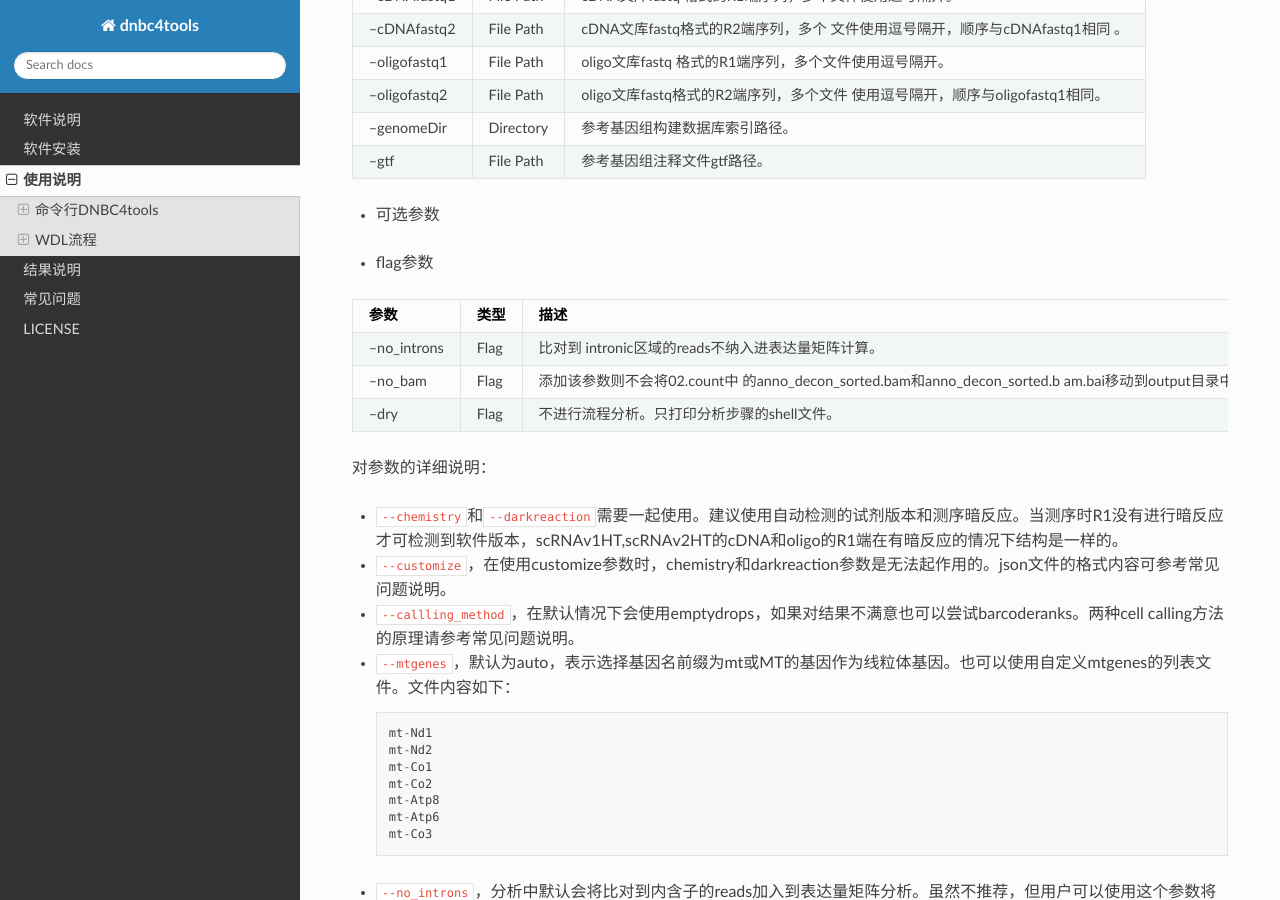
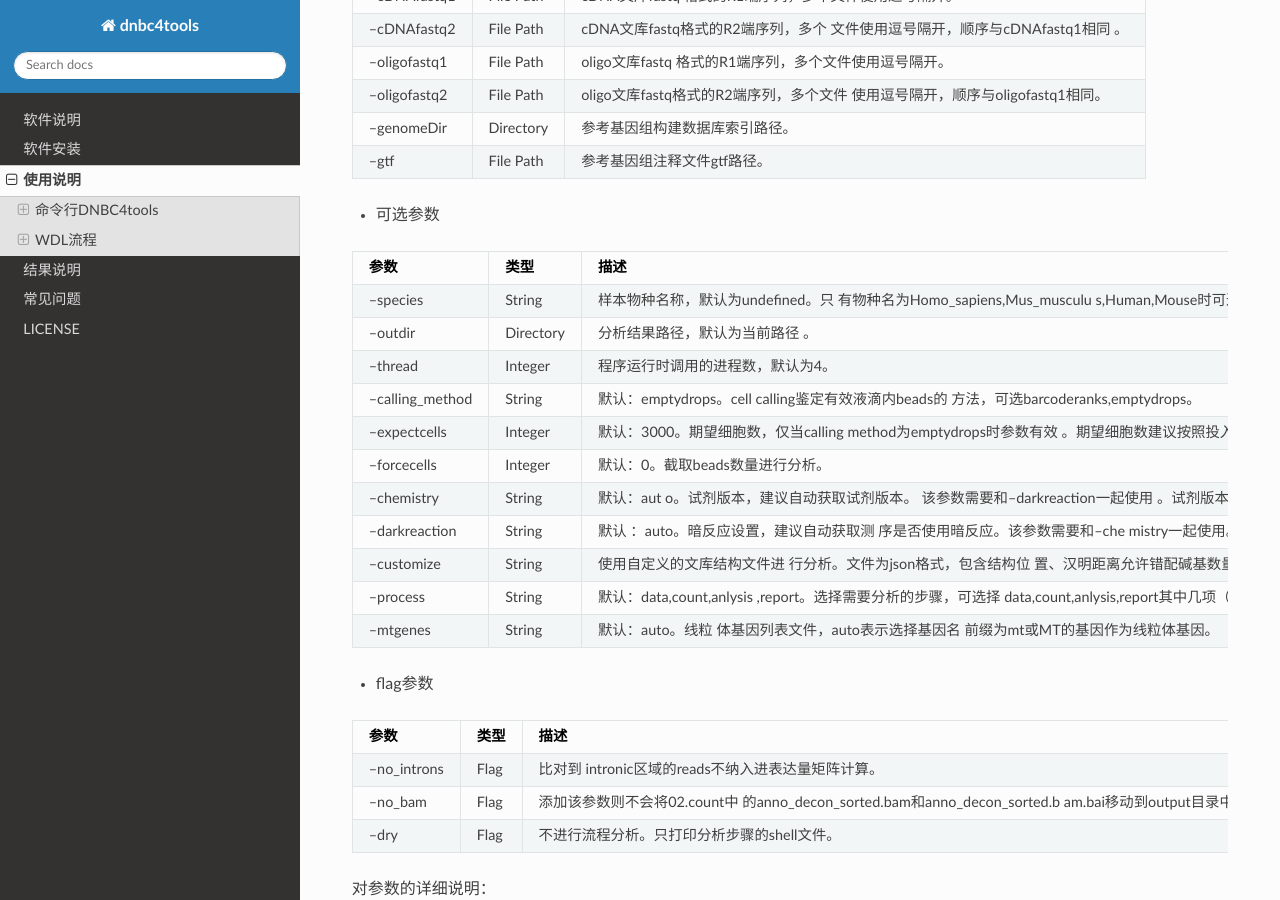
Before and after one commit to lishuangshuang0616/dnbc4read, a Sphinx documentation site: the page built from source/Use.rst, in a window 1280 px wide and 900 px high, scrolled down 4048 px. Built offline with Sphinx 7.4.7 and the Read the Docs theme 2.0.0, drawn with Linux system fonts in a browser that asks for light colours.

Commit message:
Update Use.rst

```diff
--- a/source/Use.rst
+++ b/source/Use.rst
@@ -250,8 +250,8 @@ run命令为运行主程序
 | 参数             | 类型      | 描述                                |
 +==================+===========+=====================================+
 | --species        | String    | 样本物种名称，默认为undefined。只   |
-|                  |           | 有物种名为Homo_sapiens,Mus_musculus |
-|                  |           | ,Human,Mouse时可进行细胞注释分析。 |
+|                  |           | 有物种名为Homo_sapiens,Mus_musculu  |
+|                  |           | s,Human,Mouse时可进行细胞注释分析。 |
 +------------------+-----------+-------------------------------------+
 | --outdir         | Directory | 分析结果路径，默认为当前路径 。     |
 +------------------+-----------+-------------------------------------+
```
